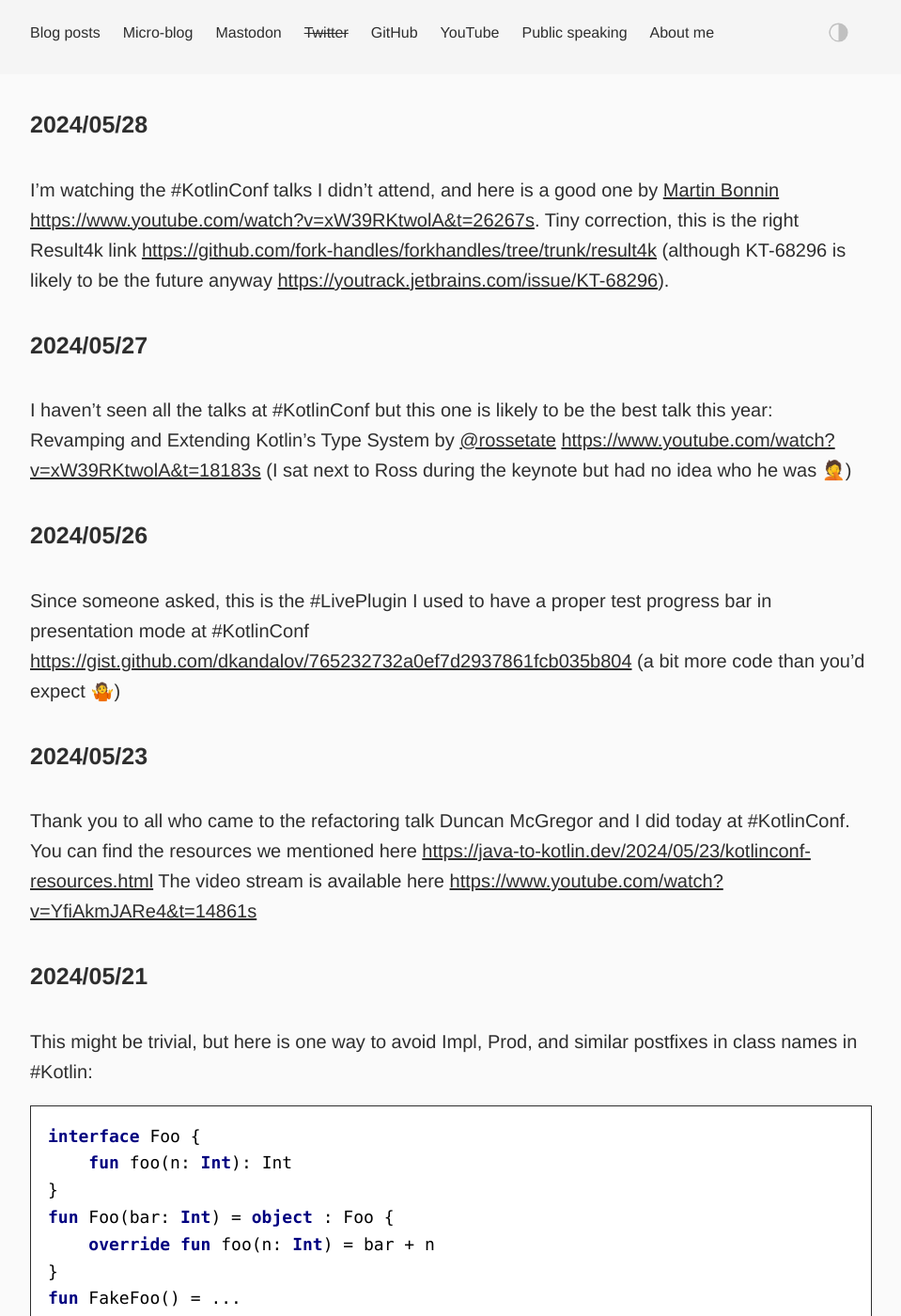
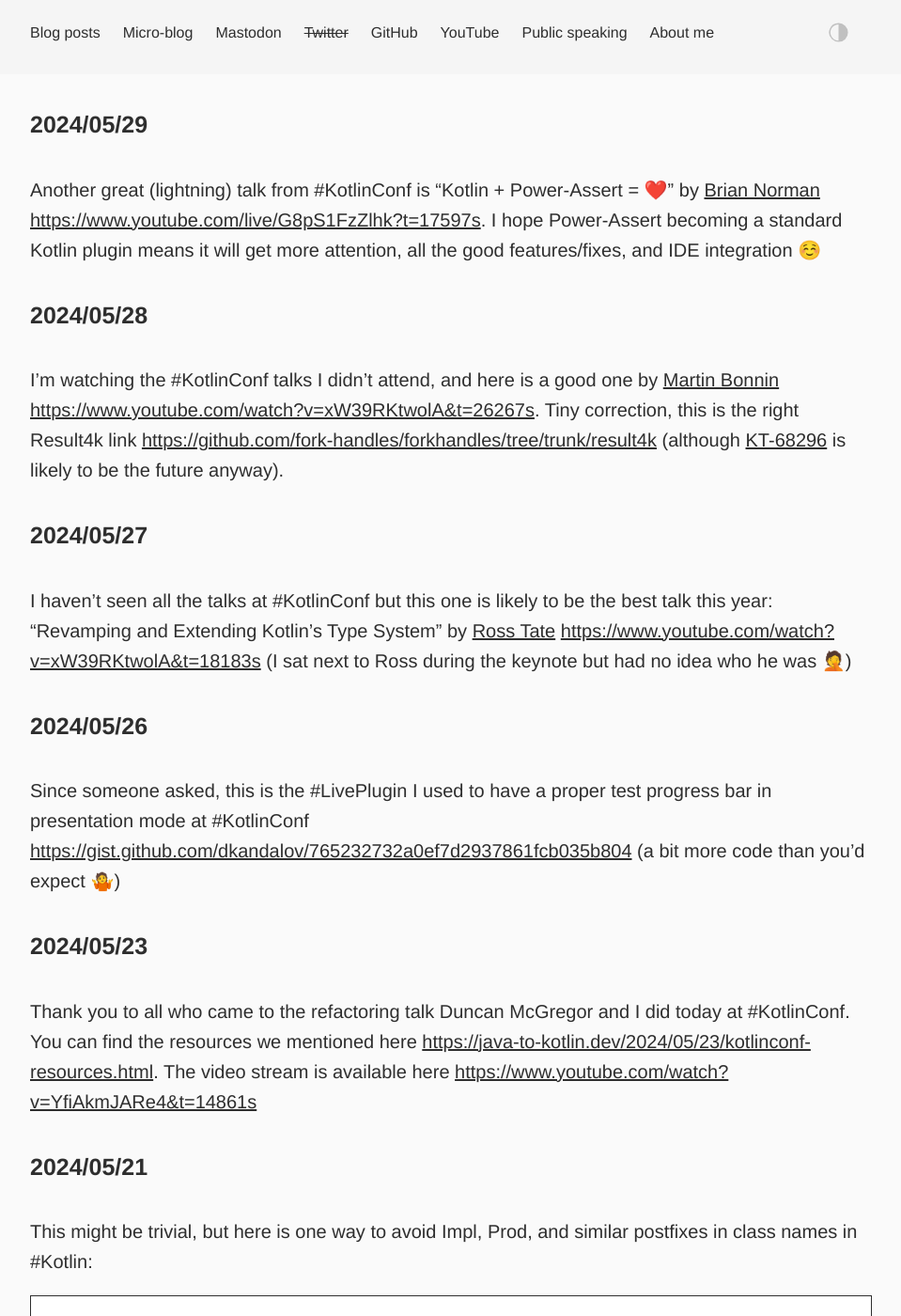
Before and after one commit to dkandalov/dkandalov.github.io, a Jekyll site: the page built from micro-blog.md, in a window 1280 px wide and 1400 px high. Shown: the whole window at 94% size, without its empty margins (160-1119 px from the left). Built offline with Jekyll 4.4.1, drawn with Linux system fonts in a browser that asks for light colours.

Commit message:
updated micro-blog

```diff
--- a/micro-blog.md
+++ b/micro-blog.md
@@ -3,17 +3,20 @@ layout: post
 permalink: /micro-blog/
 ---
 
+#### 2024/05/29
+Another great (lightning) talk from #KotlinConf is "Kotlin + Power-Assert = ❤️" by [Brian Norman](https://mastodon.social/@bnorm@kotlin.social) <https://www.youtube.com/live/G8pS1FzZlhk?t=17597s>. I hope Power-Assert becoming a standard Kotlin plugin means it will get more attention, all the good features/fixes, and IDE integration ☺️
+
 #### 2024/05/28
-I'm watching the #KotlinConf talks I didn't attend, and here is a good one by [Martin Bonnin](https://twitter.com/martinbonnin) <https://www.youtube.com/watch?v=xW39RKtwolA&t=26267s>. Tiny correction, this is the right Result4k link <https://github.com/fork-handles/forkhandles/tree/trunk/result4k> (although KT-68296 is likely to be the future anyway <https://youtrack.jetbrains.com/issue/KT-68296>).
+I'm watching the #KotlinConf talks I didn't attend, and here is a good one by [Martin Bonnin](https://twitter.com/martinbonnin) <https://www.youtube.com/watch?v=xW39RKtwolA&t=26267s>. Tiny correction, this is the right Result4k link <https://github.com/fork-handles/forkhandles/tree/trunk/result4k> (although [KT-68296](https://youtrack.jetbrains.com/issue/KT-68296) is likely to be the future anyway).
 
 #### 2024/05/27
-I haven't seen all the talks at #KotlinConf but this one is likely to be the best talk this year: Revamping and Extending Kotlin's Type System by [@rossetate](https://twitter.com/rossetate) <https://www.youtube.com/watch?v=xW39RKtwolA&t=18183s> (I sat next to Ross during the keynote but had no idea who he was 🤦)
+I haven't seen all the talks at #KotlinConf but this one is likely to be the best talk this year: "Revamping and Extending Kotlin's Type System" by [Ross Tate](https://twitter.com/rossetate) <https://www.youtube.com/watch?v=xW39RKtwolA&t=18183s> (I sat next to Ross during the keynote but had no idea who he was 🤦)
 
 #### 2024/05/26
 Since someone asked, this is the #LivePlugin I used to have a proper test progress bar in presentation mode at #KotlinConf <https://gist.github.com/dkandalov/765232732a0ef7d2937861fcb035b804> (a bit more code than you'd expect 🤷‍)
 
 #### 2024/05/23
-Thank you to all who came to the refactoring talk Duncan McGregor and I did today at #KotlinConf. You can find the resources we mentioned here <https://java-to-kotlin.dev/2024/05/23/kotlinconf-resources.html> The video stream is available here <https://www.youtube.com/watch?v=YfiAkmJARe4&t=14861s>
+Thank you to all who came to the refactoring talk Duncan McGregor and I did today at #KotlinConf. You can find the resources we mentioned here <https://java-to-kotlin.dev/2024/05/23/kotlinconf-resources.html>. The video stream is available here <https://www.youtube.com/watch?v=YfiAkmJARe4&t=14861s>
 
 #### 2024/05/21
 This might be trivial, but here is one way to avoid Impl, Prod, and similar postfixes in class names in #Kotlin:
```
